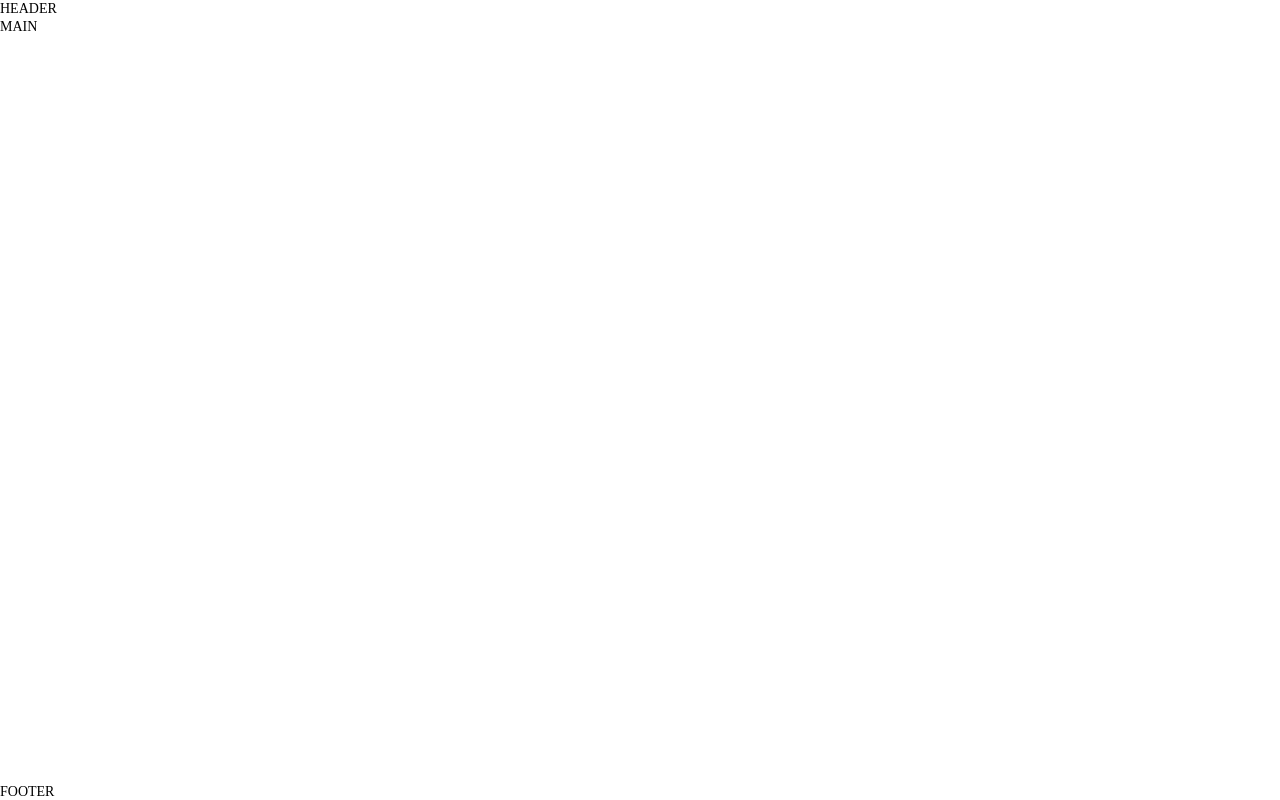
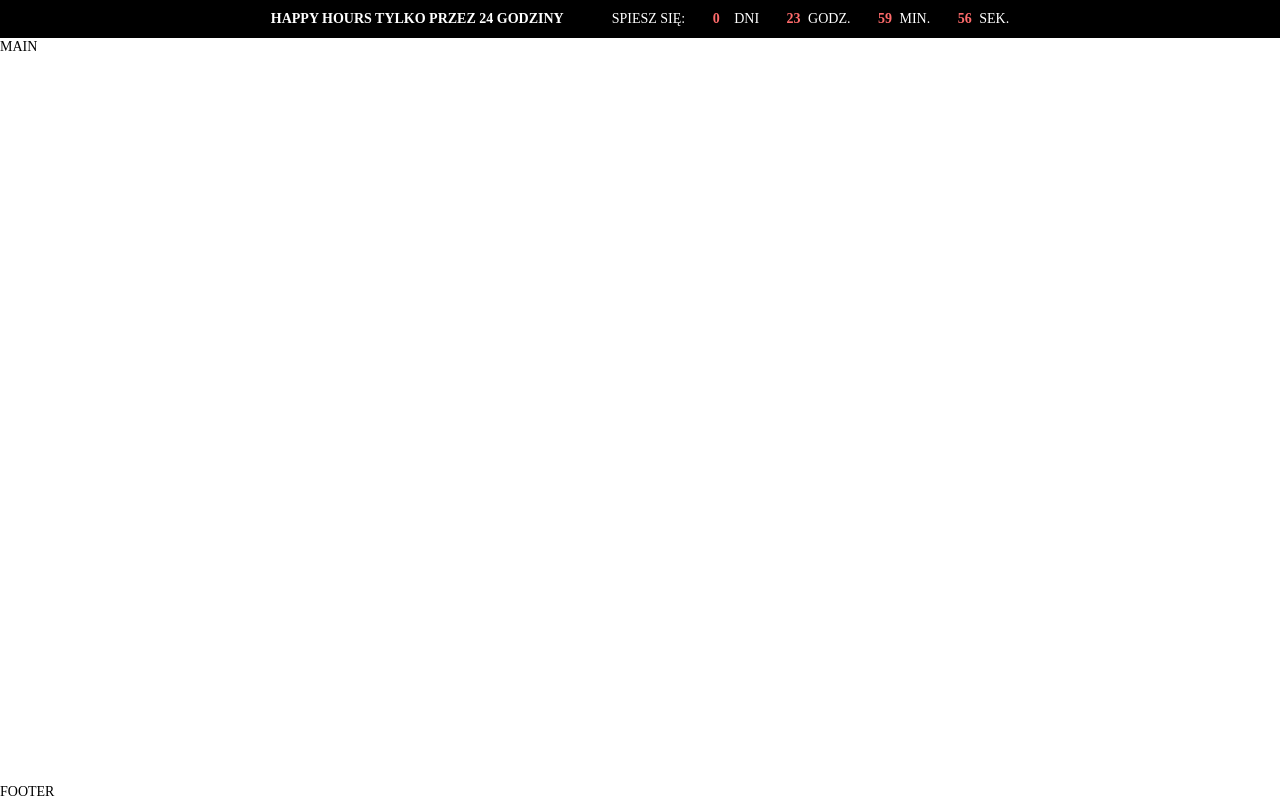
Before and after one commit to romaniso/recruitment-task-landing-page, a plain HTML site: page index.html in a window 1280 px wide. Drawn offline with nearby package versions, Linux system fonts and the light colour scheme.

Commit message:
Create timer section in header, add timer function

```diff
--- a/index.html
+++ b/index.html
@@ -8,7 +8,18 @@
   </head>
   <body>
     <div class="wrapper">
-      <header class="header">HEADER</header>
+      <header class="header">
+        <section class="header__timer timer">
+          <p class="timer__message">HAPPY HOURS TYLKO PRZEZ 24 GODZINY</p>
+          <p class="timer__content">
+            <span class="timer__info">SPIESZ SIĘ:</span>
+            <span class="timer__info"><strong data-days></strong> DNI</span>
+            <span class="timer__info"><strong data-hours></strong> GODZ.</span>
+            <span class="timer__info"><strong data-minutes></strong> MIN.</span>
+            <span class="timer__info"><strong data-seconds></strong> SEK.</span>
+          </p>
+        </section>
+      </header>
       <main class="page">MAIN</main>
       <footer class="footer">FOOTER</footer>
     </div>
--- a/index.js
+++ b/index.js
@@ -1,3 +1,28 @@
 $("document").ready(() => {
-  console.log("Hello from Jquery script");
+  //24 hours = 86400 seconds
+  timer(86400);
 });
+
+function timer(secondsToEnd) {
+  let time = secondsToEnd;
+  setInterval(() => {
+    let days = Math.floor(time / (60 * 60 * 24));
+    let hours = Math.floor((time / (60 * 60)) % 24);
+    let minutes = Math.floor((time / 60) % 60);
+    let seconds = time % 60;
+
+    hours = hours < 10 ? `0${hours}` : hours;
+    minutes = minutes < 10 ? `0${minutes}` : minutes;
+    seconds = seconds < 10 ? `0${seconds}` : seconds;
+
+    $("[data-days]").text(days);
+    $("[data-hours]").text(hours);
+    $("[data-minutes]").text(minutes);
+    $("[data-seconds]").text(seconds);
+    console.log(days);
+    console.log(hours);
+    console.log(minutes);
+    console.log(seconds);
+    time--;
+  }, 1000);
+}
--- a/sass/_header.scss
+++ b/sass/_header.scss
@@ -0,0 +1,47 @@
+.header {
+  &__timer {
+  }
+}
+.timer {
+  display: flex;
+  justify-content: center;
+  align-items: center;
+  column-gap: 48px;
+  row-gap: 10px;
+  padding: 10px 15px;
+  background-color: #000;
+  color: #ffffff;
+  text-transform: uppercase;
+  &__message {
+    font-weight: bold;
+  }
+
+  &__content {
+    .timer__info {
+      &:not(:last-child) {
+        margin-right: 24px;
+        @include media-query(small-desktop) {
+          margin-right: 32px;
+        }
+        @include media-query(phone) {
+          margin-right: 8px;
+        }
+      }
+      strong {
+        //to prevent streching of timer bar
+        display: inline-block;
+        width: 18px;
+        color: $light-orange;
+      }
+      @include media-query(small-phone) {
+        font-size: 10px;
+      }
+    }
+  }
+  @include media-query(small-desktop) {
+    font-size: 12px;
+    text-align: center;
+    flex-direction: column;
+    padding: 12px 15px;
+  }
+}
--- a/sass/_variables.scss
+++ b/sass/_variables.scss
@@ -1,5 +1,10 @@
+$light-orange: #ff6b6b;
+$accent-text: #ff0102;
+$grey-text: #939393;
+$grey-bg: #f4f4f4;
+
 $breakpoints: (
-  small-phone: "max-width: 320px",
+  small-phone: "max-width: 360px",
   phone: "max-width: 479.98px",
   tablet: "max-width: 767.98px",
   small-desktop: "max-width: 991.98px",
```
Also changed, not shown: css/style.css.
